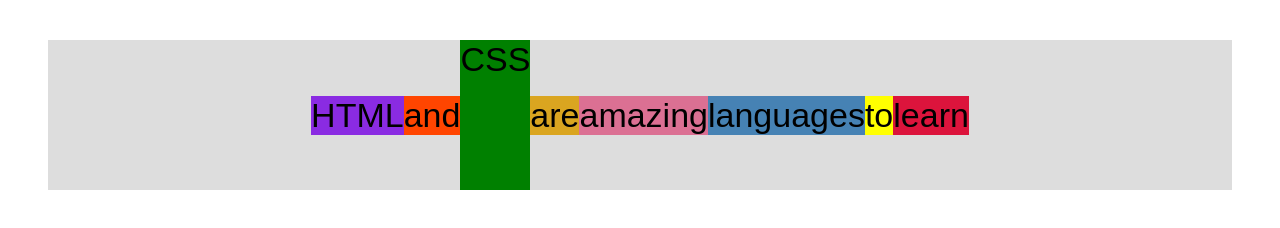
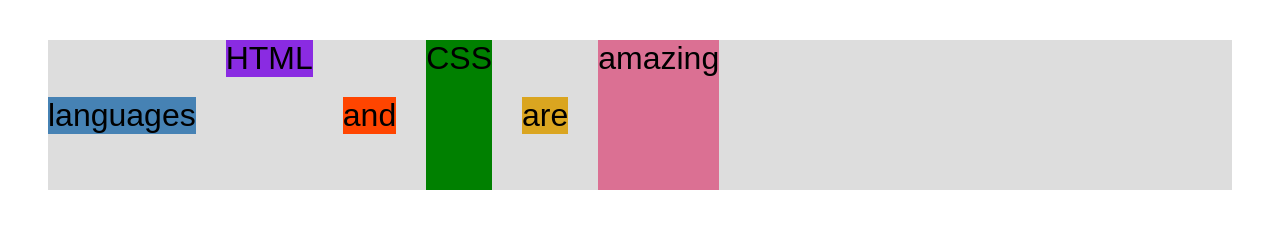
Before and after one commit to Coo1PeR/html-css-course, a plain HTML site: page 04-CSS-Layouts/flexbox.html in a window 1280 px wide. Drawn offline with Linux system fonts and the light colour scheme.

Commit message:
054 Spacing and Aligning Flex Items

```diff
--- a/04-CSS-Layouts/flexbox.html
+++ b/04-CSS-Layouts/flexbox.html
@@ -43,15 +43,34 @@
 				/* STARTER */
 				font-family: sans-serif;
 				background-color: #ddd;
-				font-size: 34px;
+				font-size: 32px;
 				margin: 40px;
 
 				/* FLEXBOX */
 				display: flex;
 				align-items: center;
-				justify-content: center;
+				justify-content: flex-start;
+				gap: 30px;
+			}
 
+			.el {
+				/*margin-right: 30px;*/
 			}
+
+			.el--1 {
+				align-self: flex-start;
+				/*order: 2;*/
+			}
+
+			.el--5 {
+				align-self: stretch;
+				order: 1;
+			}
+
+			.el--6 {
+				order: -1;
+			}
+
 		</style>
 	</head>
 	<body>
@@ -62,8 +81,8 @@
 			<div class="el el--4">are</div>
 			<div class="el el--5">amazing</div>
 			<div class="el el--6">languages</div>
-			<div class="el el--7">to</div>
-			<div class="el el--8">learn</div>
+			<!--			<div class="el el&#45;&#45;7">to</div>-->
+			<!--			<div class="el el&#45;&#45;8">learn</div>-->
 		</div>
 	</body>
 </html>
```
